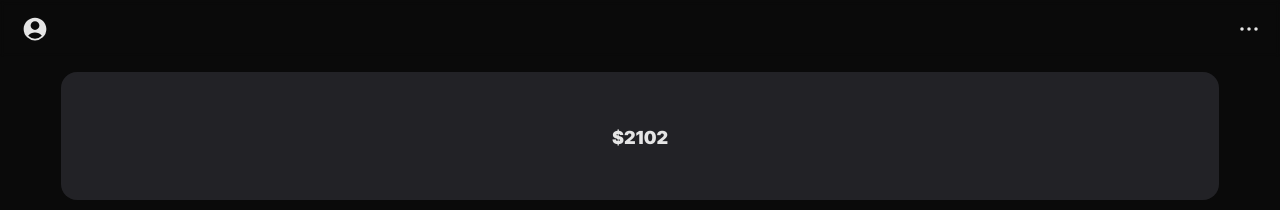
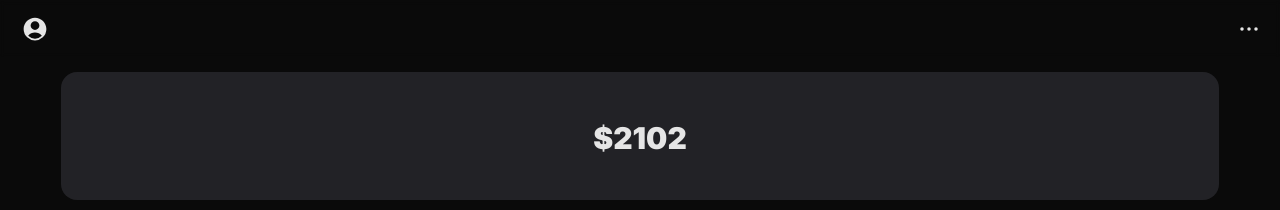
Before and after one commit to slmthang/seed, a Next.js app: page /savings in a window 1280 px wide. Shown: the top 210 px of the page. Built offline with nearby package versions, Linux system fonts and the light colour scheme.

Commit message:
singleoverview updated

```diff
--- a/app/ui/views/components.tsx
+++ b/app/ui/views/components.tsx
@@ -118,7 +118,7 @@ export function SingleAmountCard(
                 ): null}
 
                 <div>
-                    <p className={clsx("text-lg font-black", {'text-3xl' : type===1})}>
+                    <p className={clsx("font-black", {'text-3xl' : type===1, 'text-lg' : type!==1})}>
                         ${data[1]}
                     </p>
                 </div>
```
